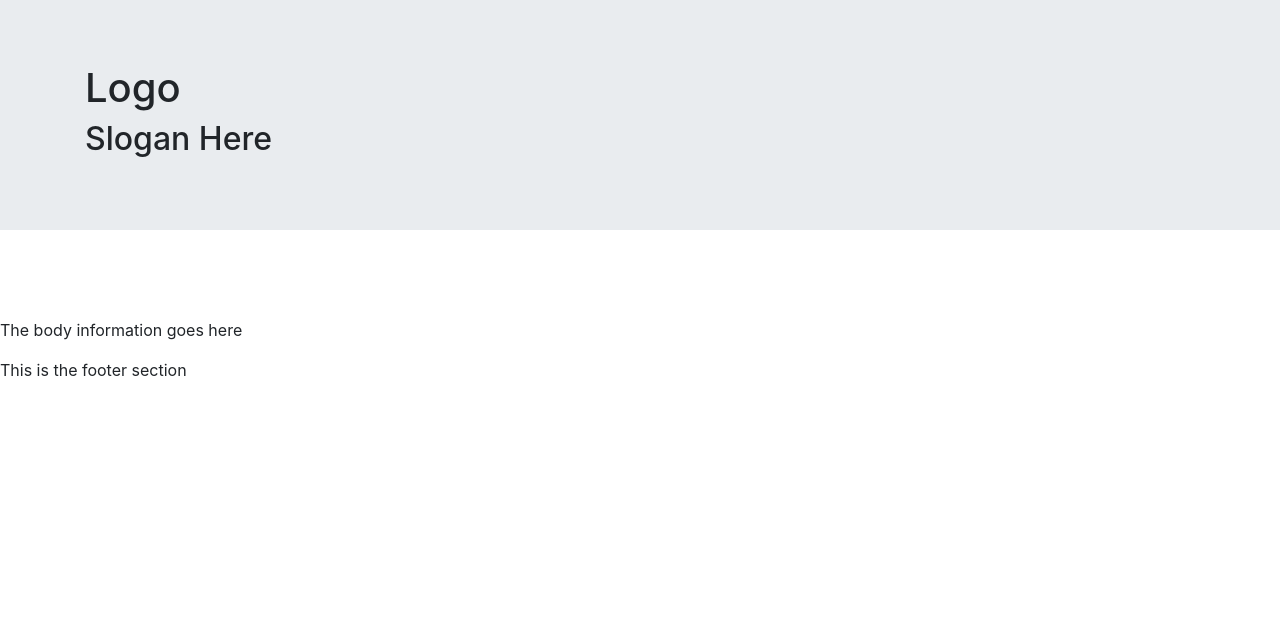
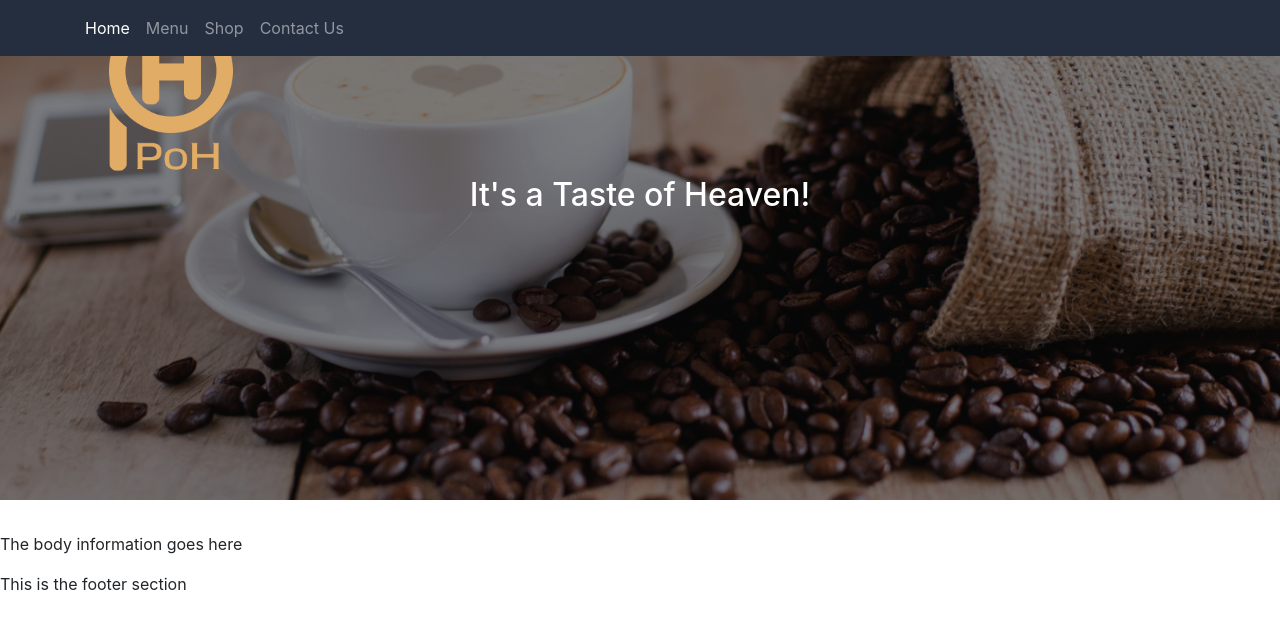
Before and after one commit to k-oz-inc/poh_cafe, a React (Create React App) app: page / in a window 1280 px wide. Shown: the top 628 px of the page. Built offline with nearby package versions, Linux system fonts and the light colour scheme.

Commit message:
Header Start

```diff
--- /dev/null
+++ b/src/Header.css
@@ -0,0 +1,70 @@
+
+.logo {
+    max-height: 176px;
+    max-width: auto;
+}
+
+.slogan {
+    color: white;
+}
+
+.info_card {
+    color: white;
+    position: absolute;
+    z-index: 5;
+    width: 50%;
+    margin: 0 auto;
+    left: 0;
+    right: 0;
+    top: 440px;
+    box-shadow: 0 10px 10px rgba(0,0,0,0.19), 0 6px 6px rgba(0,0,0,0.15);
+    background-color: #242E3E;
+    max-width: 325px;
+    border-radius: 20px;
+}
+
+.social_icon {
+    font-size: 1.5rem;
+    padding: 10px 10px 0 10px;
+}
+
+.navbar-dark {
+    background-color: rgba(36, 46, 62, 1);
+}
+
+.navbar-nav > a{
+    margin-left: 20px;
+    margin-right: 20px;
+  }
+
+.jumbotron {
+    position: relative;
+    background-image: url('./images/mike-kenneally-unsplash.jpg');
+    background-size: cover;
+    background-position: center;
+    height: 500px;
+}
+
+/* Jumbotrom overlay */
+.jumbotron > .overlay {
+    position: absolute;
+    top: 0;
+    right: 0;
+    bottom: 0;
+    left: 0;
+    background-color: rgba(0, 0, 0, 0.5);
+    z-index: 1;
+}
+
+.jumbotron > .inner {
+    position: relative;
+    z-index: 2;
+}
+/* --End of overlay-- */
+
+.center{
+    display: flex;
+    justify-content: center;
+    align-items: center;
+    margin: 0;
+}
--- a/src/Header.js
+++ b/src/Header.js
@@ -1,4 +1,5 @@
 import React, { Component } from 'react';
+import logo from './images/PoH_Logo.png'
 import 'bootstrap/dist/css/bootstrap.min.css';
 import {
   Collapse,
@@ -8,11 +9,13 @@ import {
   NavItem,
   NavLink,
   Jumbotron,
-  // Container,
-  // Row,
-  // Col,
+Container,
+Row,
+Col,
 // Button
 } from 'reactstrap';
+import './Header.css';
+
 
 
 // function Header() {
@@ -42,23 +45,15 @@ class Header extends Component {
     render() {
         return (
           <React.Fragment>
-              <Jumbotron fluid>
-                  <div className="container">
-                      <div className="row">
-                          <div className="col">
-                              <h1>Logo</h1>
-                              <h2>Slogan Here</h2>
-                          </div>
-                      </div>
-                  </div>
-              </Jumbotron>
-              <Navbar dark sticky="top" expand="md">
+                <Jumbotron className="jumbotron" fluid>
+                    <div className="overlay">
+                    <Navbar dark className="navbar-nav navbar-dark" fixed="top" expand="md">
                         <div className="container">
                             <NavbarToggler onClick={this.toggleNav} />
                             <Collapse isOpen={this.state.isNavOpen} navbar>
-                        <Nav navbar>
+                                <Nav navbar className="align-items-center">
                                     <NavItem>
-                                <NavLink className="nav-link" to="/home">
+                                        <NavLink active className="nav-link" to="/home">
                                         Home
                                         </NavLink>
                                     </NavItem>
@@ -81,6 +76,19 @@ class Header extends Component {
                             </Collapse>
                         </div>
                     </Navbar>
+
+                    <Container>
+                        <Row>
+                            <Col xs={12}>
+                                <img className="logo center" src={logo} alt="PoH Cafe Logo" />
+                            </Col>
+                            <Col xs={12}>
+                                <h2 className="slogan center">It's a Taste of Heaven!</h2>
+                            </Col>
+                        </Row>
+                    </Container>
+                    </div>
+                </Jumbotron>
           </React.Fragment>
         );
     }
```
Lines whose indentation alone changed are shown as unchanged.
